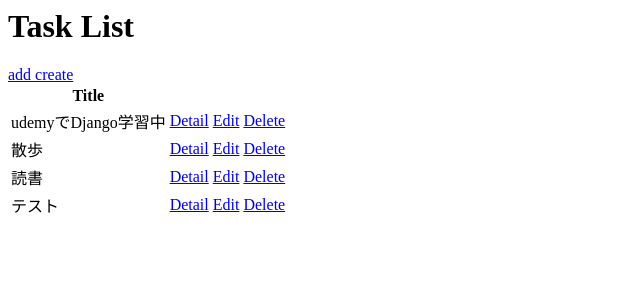
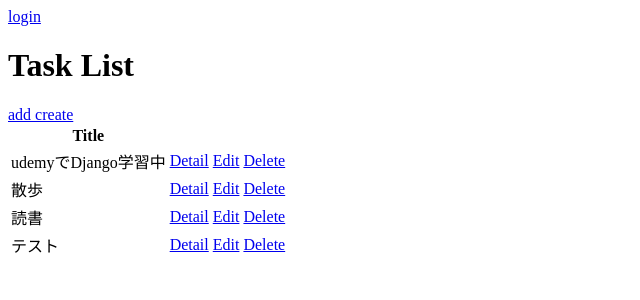
Before and after one commit to inabayuto/todo-app-django, a Django app: page / in a window 1280 px wide. Shown: the top 300 px of the page, without its empty margins (0-640 px from the left). Run offline with Django 4.2, Linux system fonts and the light colour scheme; data comes from the database, SQL or seed files in the repository; both versions use the stored data as it was after the commit.

Commit message:
ログイン機能の実装

```diff
--- /dev/null
+++ b/src/todoproject/todoapp/templates/login.html
@@ -0,0 +1 @@
+<h1>Hello</h1>
--- a/src/todoproject/todoapp/templates/todoapp/task_list.html
+++ b/src/todoproject/todoapp/templates/todoapp/task_list.html
@@ -1,5 +1,7 @@
 {% if request.user.is_authenticated %}
 <p>{{request.user}}</p>
+{% else %}
+<a href="{% url 'login' %}">login</a>
 {% endif %}
 
 <h1>Task List</h1>
--- a/src/todoproject/todoapp/urls.py
+++ b/src/todoproject/todoapp/urls.py
@@ -1,6 +1,6 @@
 from django.urls import path
 from . import views
-from .views import TaskList, TaskDetail, TaskCreate, TaskUpdate, TaskDelete
+from .views import TaskList, TaskDetail, TaskCreate, TaskUpdate, TaskDelete, TaskListLoginView
 
 urlpatterns = [
     path('', views.TaskList.as_view(), name='tasks'),
@@ -8,4 +8,5 @@ urlpatterns = [
     path('create-task/', views.TaskCreate.as_view(), name='create-task'),
     path('edit-task/<int:pk>/', views.TaskUpdate.as_view(), name='edit-task'),
     path('delete-task/<int:pk>/', views.TaskDelete.as_view(), name='delete-task'),
+    path('login/', views.TaskListLoginView.as_view(), name='login'),
 ]
--- a/src/todoproject/todoapp/views.py
+++ b/src/todoproject/todoapp/views.py
@@ -3,6 +3,8 @@ from django.http import HttpResponse
 from django.views.generic import ListView, DetailView, CreateView, UpdateView, DeleteView
 from .models import Task
 from django.urls import reverse_lazy
+
+from django.contrib.auth.views import LoginView
 
 # Create your views here.
 class TaskList(ListView):
@@ -27,3 +29,10 @@ class TaskDelete(DeleteView):
     model = Task
     fields = "__all__"
     success_url = reverse_lazy("tasks") # 成功したらtasksにリダイレクト
+
+class TaskListLoginView(LoginView):
+    fields = "__all__"
+    template_name = "todoapp/login.html"
+
+    def get_success_url(self):
+        return reverse_lazy("tasks")
```
Also changed, not shown: src/todoproject/todoapp/templates/todoapp/login.html (added, +7 -0 lines), src/todoproject/db.sqlite3.
